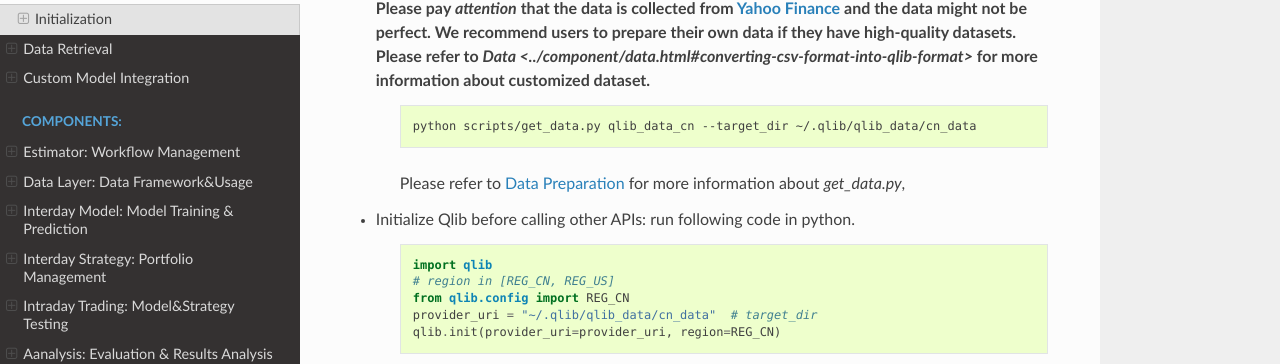
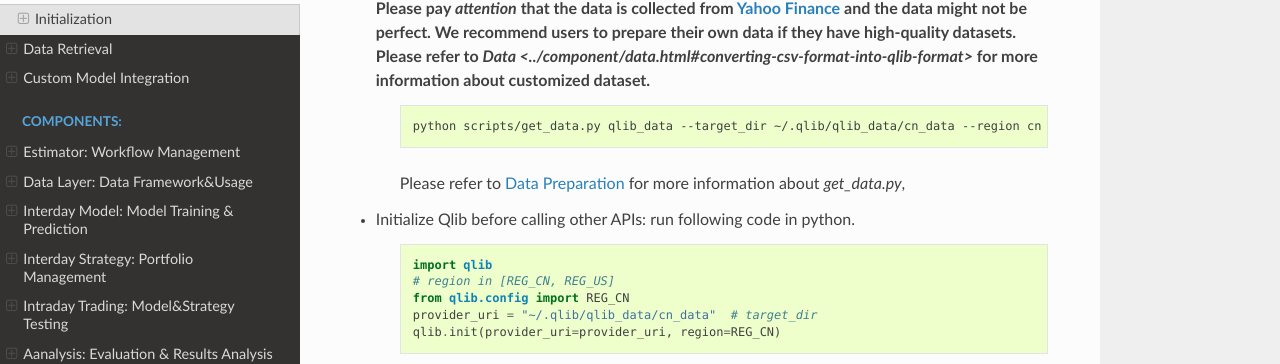
Before and after one commit to microsoft/qlib, a Sphinx documentation site: the page built from docs/start/initialization.rst, in a window 1280 px wide and 900 px high. Shown: the part 292-656 px from the top of the window. Built offline with Sphinx 7.4.7 and the Read the Docs theme 2.0.0, drawn with Linux system fonts in a browser that asks for light colours; pages that are not in the unit, such as notebooks, are missing from menus.

Commit message:
update scripts/README.md

```diff
--- a/docs/component/data.rst
+++ b/docs/component/data.rst
@@ -34,7 +34,7 @@ Qlib Format Dataset
 
 .. code-block:: bash
 
-    python scripts/get_data.py qlib_data_cn --target_dir ~/.qlib/qlib_data/cn_data
+    python scripts/get_data.py qlib_data --target_dir ~/.qlib/qlib_data/cn_data --region cn
 
 After running the above command, users can find china-stock data in Qlib format in the ``~/.qlib/csv_data/cn_data`` directory.
 
--- a/docs/introduction/quick.rst
+++ b/docs/introduction/quick.rst
@@ -40,7 +40,7 @@ Load and prepare data by running the following code:
 
 .. code-block::
 
-    python scripts/get_data.py qlib_data_cn --target_dir ~/.qlib/qlib_data/cn_data
+    python scripts/get_data.py qlib_data --target_dir ~/.qlib/qlib_data/cn_data --region cn
 
 This dataset is created by public data collected by crawler scripts in ``scripts/data_collector/``, which have been released in the same repository. Users could create the same dataset with it.
 
--- a/docs/start/initialization.rst
+++ b/docs/start/initialization.rst
@@ -14,7 +14,7 @@ Please follow the steps below to initialize ``Qlib``.
 - Download and prepare the Data: execute the following command to download stock data. Please pay `attention` that the data is collected from `Yahoo Finance <https://finance.yahoo.com/lookup>`_ and the data might not be perfect. We recommend users to prepare their own data if they have high-quality datasets. Please refer to `Data  <../component/data.html#converting-csv-format-into-qlib-format>` for more information about customized dataset.
     .. code-block:: bash
 
-        python scripts/get_data.py qlib_data_cn --target_dir ~/.qlib/qlib_data/cn_data
+        python scripts/get_data.py qlib_data --target_dir ~/.qlib/qlib_data/cn_data --region cn
     Please refer to `Data Preparation  <../component/data.html#data-preparation>`_ for more information about `get_data.py`,
 
 
```
Also changed, not shown: README.md (+1 -1 lines), scripts/README.md, 1 other file.
